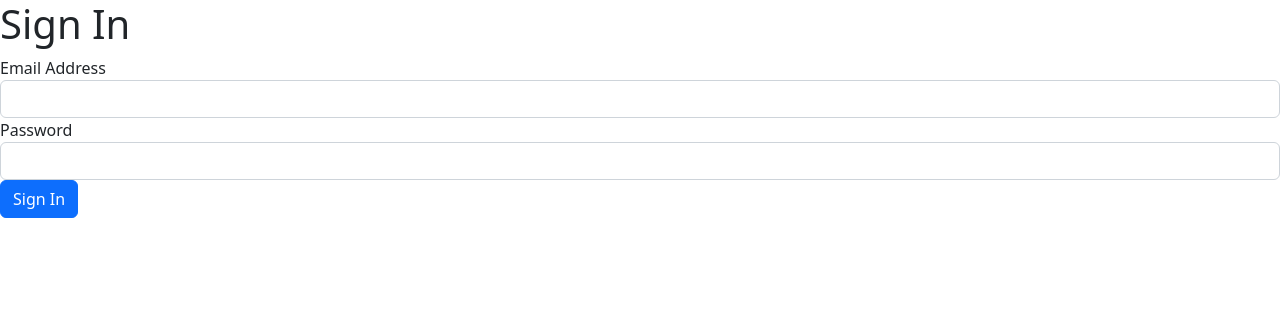
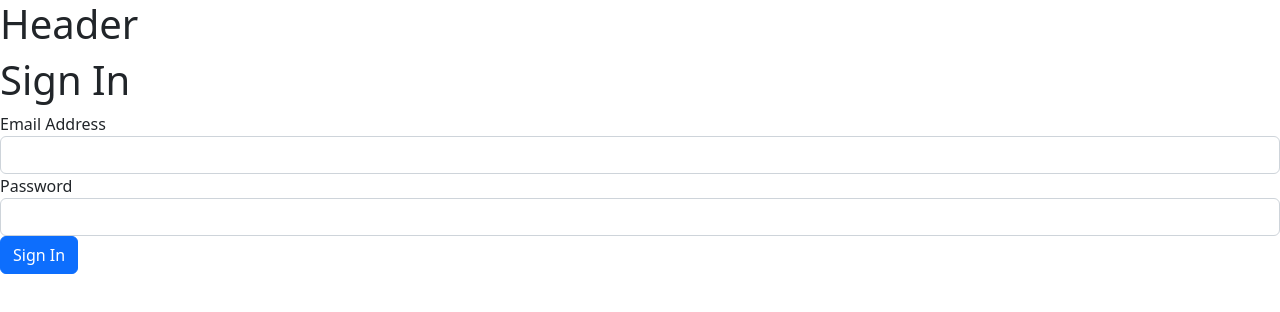
Before and after one commit to nicofasho/Git-Tix, a Next.js app in the folder client/: page /auth/signin in a window 1280 px wide. Shown: the top 312 px of the page. Built offline with nearby package versions, Linux system fonts and the light colour scheme.

Commit message:
Create a reusable header

```diff
--- a/client/pages/_app.js
+++ b/client/pages/_app.js
@@ -1,5 +1,10 @@
 import 'bootstrap/dist/css/bootstrap.css';
 
 export default ({ Component, pageProps }) => {
-  return <Component {...pageProps} />;
+  return (
+    <div>
+      <h1>Header</h1>
+      <Component {...pageProps} />
+    </div>
+  );
 };
```
